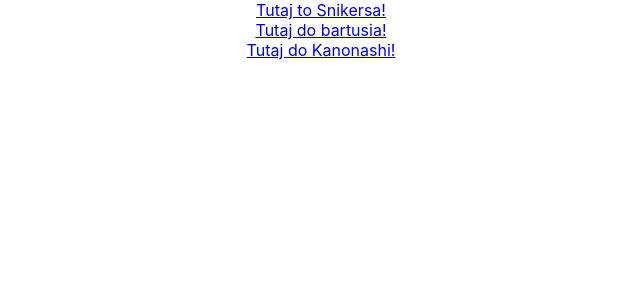
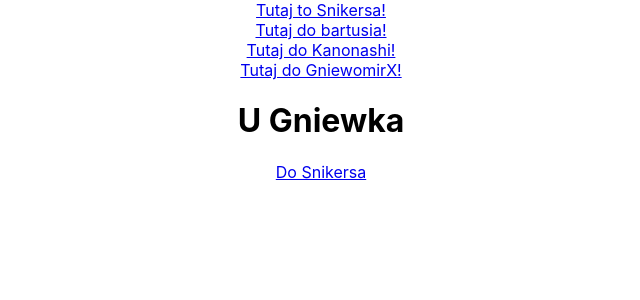
Before and after one commit to Snikerso/optymalisci, a React (Create React App) app: page /gniewomirx in a window 1280 px wide. Shown: the top 300 px of the page, without its empty margins (319-959 px from the left). Built offline with nearby package versions, Linux system fonts and the light colour scheme.

Commit message:
siema jestem gniewek

```diff
--- a/src/App.js
+++ b/src/App.js
@@ -3,6 +3,7 @@ import {BrowserRouter,Routes, Route, Link } from "react-router-dom"
 import {SnikersView} from "./views/SnikersView"
 import {BartusView} from "./views/BartusView"
 import {KanonashiView} from "./views/KanonashiView"
+import { GniewomirXView } from './views/GniewomirXView';
 
 function App() {
 
@@ -13,10 +14,12 @@ function App() {
           <Link to="/snikers">Tutaj to Snikersa!</Link><br></br>
           <Link to="/bartus">Tutaj do bartusia!</Link><br></br>
           <Link to="/kanonashi">Tutaj do Kanonashi!</Link><br></br>
+          <Link to="/gniewomirx">Tutaj do GniewomirX!</Link><br></br>
           <Routes>
             <Route index element={<div><h1>Home</h1></div>} />
             <Route path='bartus' element={<BartusView back={{toSnikers: "/snikers", toKanonashi: "/kanonashi", toHome: "/", textSnikers: "Snikers", textKanonashi: "Kanonashi", textHome: "Home"}} title={"Znajdujesz się na podstronie bartusia."} />} />
             <Route path='kanonashi' element={<KanonashiView back={{to: "/snikers", text:"Do Snikersa"}} title={"U Kanonashi"} />} />
+            <Route path='gniewomirx' element={<GniewomirXView back={{to: "/snikers", text:"Do Snikersa"}} title={"U Gniewka"} />} />
             <Route path='snikers' element={<SnikersView back={{ to: "/bartus", text:"Back to bartus"}} title={"Moja super podstrona snikera"} />} />
           </Routes>
         </BrowserRouter>
--- /dev/null
+++ b/src/views/GniewomirXView/index.js
@@ -0,0 +1,9 @@
+import { Link } from "react-router-dom";
+
+export const GniewomirXView = ({back, title}) => {
+
+  return <div>
+    <h1>{title}</h1>
+    <Link to={back.to}>{back.text}</Link>
+  </div>
+};
```
Also changed, not shown: 1 other file (tests, documents, lock files or other folders).
